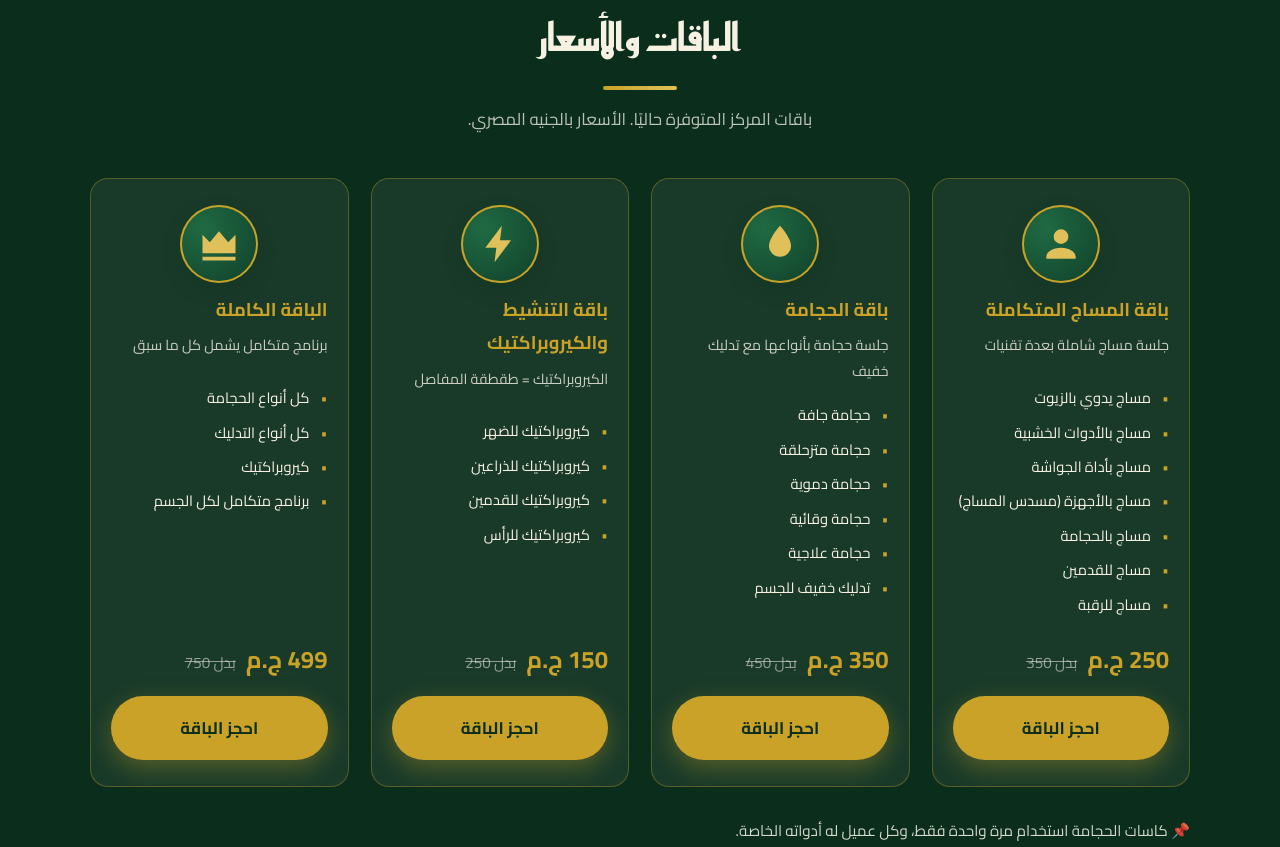
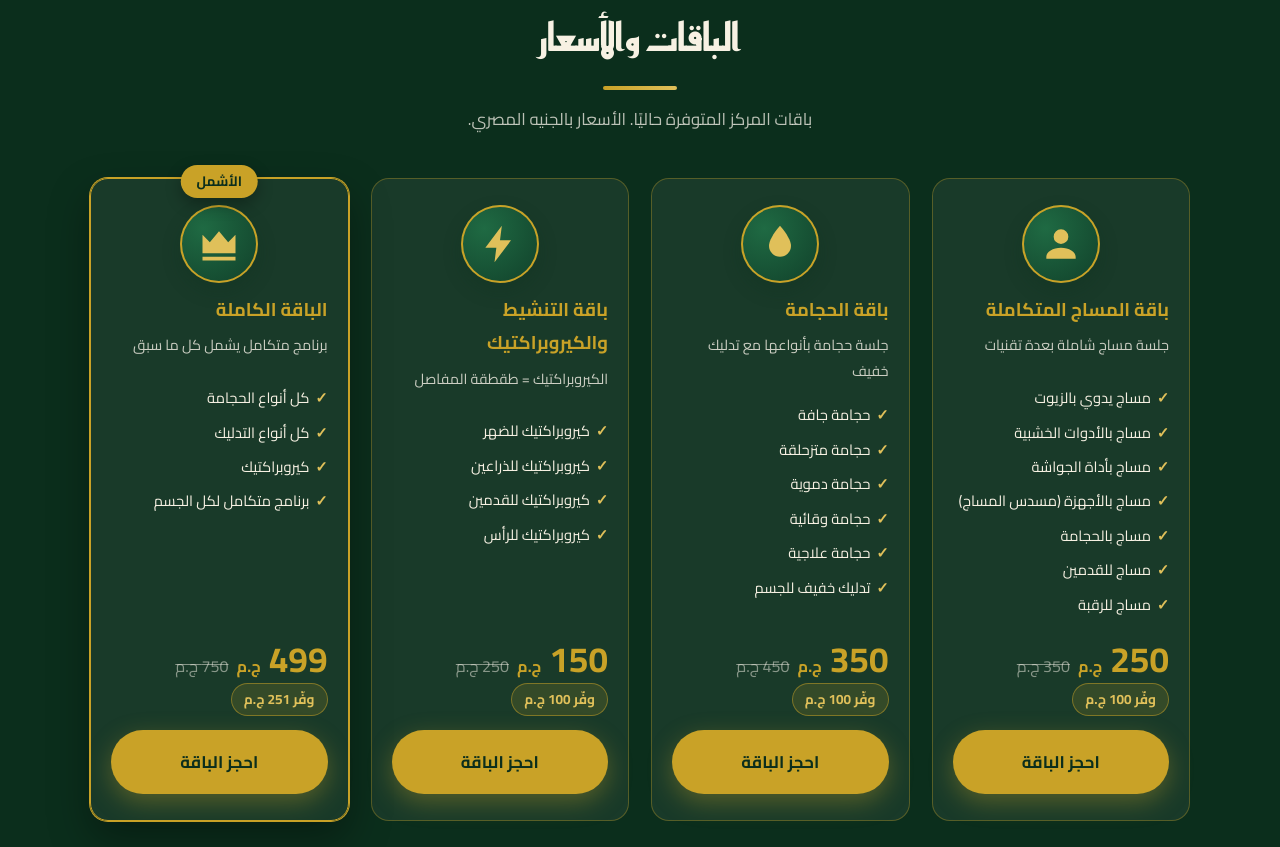
Before and after one commit to ssmmm125/al-shifa-center, a plain HTML site: page index.html in a window 1280 px wide. Shown: the part 2686-3533 px from the top of the page. Drawn offline with Linux system fonts and the light colour scheme; no server answers.

Commit message:
Packages: richer price presentation (savings badges, checks, featured ribbon)

```diff
--- a/index.html
+++ b/index.html
@@ -153,7 +153,8 @@
             <li>مساج للقدمين</li>
             <li>مساج للرقبة</li>
           </ul>
-          <div class="package-price"><span class="price-now">250 ج.م</span><span class="price-was">بدل 350</span></div>
+          <div class="package-price"><span class="price-now">250</span><span class="price-cur">ج.م</span><span class="price-was">350 ج.م</span></div>
+          <div class="price-save">وفّر 100 ج.م</div>
           <button type="button" class="btn btn-gold btn-block pkg-book" data-package="باقة المساج المتكاملة - 250 ج.م">احجز الباقة</button>
         </article>
         <article class="package-card reveal">
@@ -168,7 +169,8 @@
             <li>حجامة علاجية</li>
             <li>تدليك خفيف للجسم</li>
           </ul>
-          <div class="package-price"><span class="price-now">350 ج.م</span><span class="price-was">بدل 450</span></div>
+          <div class="package-price"><span class="price-now">350</span><span class="price-cur">ج.م</span><span class="price-was">450 ج.م</span></div>
+          <div class="price-save">وفّر 100 ج.م</div>
           <button type="button" class="btn btn-gold btn-block pkg-book" data-package="باقة الحجامة - 350 ج.م">احجز الباقة</button>
         </article>
         <article class="package-card reveal">
@@ -181,10 +183,12 @@
             <li>كيروبراكتيك للقدمين</li>
             <li>كيروبراكتيك للرأس</li>
           </ul>
-          <div class="package-price"><span class="price-now">150 ج.م</span><span class="price-was">بدل 250</span></div>
+          <div class="package-price"><span class="price-now">150</span><span class="price-cur">ج.م</span><span class="price-was">250 ج.م</span></div>
+          <div class="price-save">وفّر 100 ج.م</div>
           <button type="button" class="btn btn-gold btn-block pkg-book" data-package="باقة التنشيط والكيروبراكتيك - 150 ج.م">احجز الباقة</button>
         </article>
-        <article class="package-card reveal">
+        <article class="package-card package-featured reveal">
+          <div class="package-ribbon">الأشمل</div>
           <div class="package-icon card-icon"><svg viewBox="0 0 24 24" class="icon"><path d="M3 7l4 4 5-6 5 6 4-4v10H3V7zm0 12h18v2H3v-2z" fill="currentColor"/></svg></div>
           <h3>الباقة الكاملة</h3>
           <p class="package-tag">برنامج متكامل يشمل كل ما سبق</p>
@@ -194,7 +198,8 @@
             <li>كيروبراكتيك</li>
             <li>برنامج متكامل لكل الجسم</li>
           </ul>
-          <div class="package-price"><span class="price-now">499 ج.م</span><span class="price-was">بدل 750</span></div>
+          <div class="package-price"><span class="price-now">499</span><span class="price-cur">ج.م</span><span class="price-was">750 ج.م</span></div>
+          <div class="price-save">وفّر 251 ج.م</div>
           <button type="button" class="btn btn-gold btn-block pkg-book" data-package="الباقة الكاملة - 499 ج.م">احجز الباقة</button>
         </article>
       </div>
--- a/styles.css
+++ b/styles.css
@@ -277,3 +277,16 @@ body{
 .package-notes p::before { content: "📌 "; }
 @media (max-width: 1024px) { .packages-grid { grid-template-columns: repeat(2, 1fr); } }
 @media (max-width: 640px) { .packages-grid { grid-template-columns: 1fr; } .package-tag { min-height: 0; } }
+
+/* ---------- packages: price presentation v2 ---------- */
+.package-card { position: relative; }
+.package-featured { border-color: var(--gold); box-shadow: 0 0 0 1px var(--gold), 0 18px 40px rgba(0,0,0,.35); }
+.package-ribbon { position: absolute; top: -14px; inset-inline-start: 50%; transform: translateX(50%); background: var(--gold); color: var(--green-900); font-weight: 700; font-size: .85rem; padding: 4px 16px; border-radius: 999px; box-shadow: 0 6px 16px rgba(0,0,0,.3); }
+[dir="ltr"] .package-ribbon { transform: translateX(-50%); }
+.package-price { align-items: baseline; gap: 8px; margin: 4px 0 2px; }
+.price-now { font-size: 2.2rem; line-height: 1; }
+.price-cur { color: var(--gold); font-size: 1rem; font-weight: 700; }
+.price-was { color: rgba(247,243,233,.5); font-size: 1rem; }
+.price-save { display: inline-block; align-self: flex-start; background: rgba(201,162,39,.16); color: var(--gold-2); border: 1px solid rgba(201,162,39,.5); border-radius: 999px; font-size: .85rem; font-weight: 700; padding: 3px 12px; margin-bottom: 14px; }
+.package-features li { padding-inline-start: 24px; padding-inline-end: 0; }
+.package-features li::before { content: "✓"; color: var(--gold-2); font-weight: 700; inset-inline-start: 0; inset-inline-end: auto; }
```
